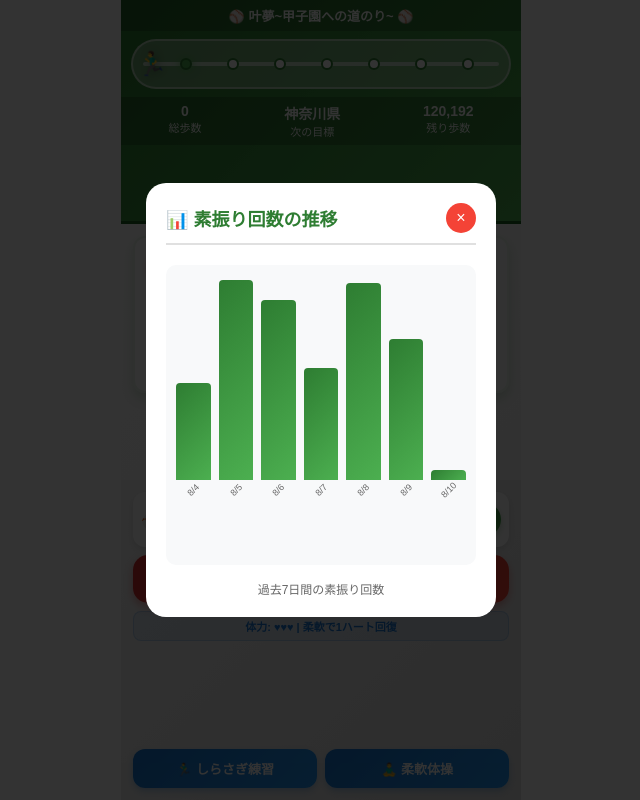
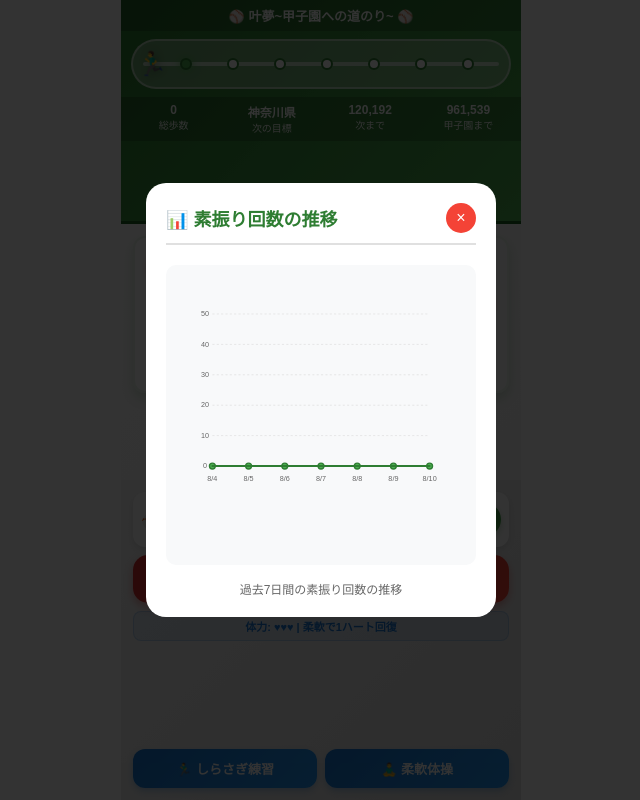
Before and after one commit to kuronuma33/koshien_app, a plain HTML site: page koshien_journey_app.html in a window 1280 px wide. Both pictures are taken after a click on the button "📊 グラフ". Shown: the whole page, without its empty margins (319-959 px from the left). Drawn offline with Linux system fonts and the light colour scheme.

Commit message:
Update koshien_journey_app.html
線グラフ修正

```diff
--- a/koshien_journey_app.html
+++ b/koshien_journey_app.html
@@ -107,10 +107,11 @@
         }
 
         .progress-info {
-            display: flex;
-            justify-content: space-around;
+            display: grid;
+            grid-template-columns: repeat(4, 1fr);
+            gap: 5px;
             color: white;
-            font-size: 11px;
+            font-size: 10px;
             padding: 6px;
             background: rgba(0,0,0,0.2);
         }
@@ -121,7 +122,7 @@
 
         .progress-number {
             font-weight: bold;
-            font-size: 14px;
+            font-size: 12px;
             display: block;
         }
 
@@ -535,6 +536,58 @@
             height: 250px;
             padding: 20px 10px;
             gap: 8px;
+            position: relative;
+        }
+
+        .line-chart {
+            position: relative;
+            height: 250px;
+            padding: 20px;
+        }
+
+        .chart-svg {
+            width: 100%;
+            height: 210px;
+        }
+
+        .chart-line {
+            fill: none;
+            stroke: #2E7D32;
+            stroke-width: 3;
+            stroke-linecap: round;
+            stroke-linejoin: round;
+        }
+
+        .chart-point {
+            fill: #4CAF50;
+            stroke: #2E7D32;
+            stroke-width: 2;
+            cursor: pointer;
+            transition: all 0.3s ease;
+        }
+
+        .chart-point:hover {
+            fill: #1B5E20;
+            r: 6;
+        }
+
+        .chart-grid {
+            stroke: #E0E0E0;
+            stroke-width: 1;
+            stroke-dasharray: 3,3;
+        }
+
+        .chart-label {
+            font-size: 10px;
+            fill: #666;
+            text-anchor: middle;
+        }
+
+        .chart-value-label {
+            font-size: 9px;
+            fill: #2E7D32;
+            text-anchor: middle;
+            font-weight: bold;
         }
 
         .bar-item {
@@ -711,8 +764,12 @@
                     <span>次の目標</span>
                 </div>
                 <div class="progress-stat">
-                    <span class="progress-number" id="remaining">961,538</span>
-                    <span>残り歩数</span>
+                    <span class="progress-number" id="remaining">120,192</span>
+                    <span>次まで</span>
+                </div>
+                <div class="progress-stat">
+                    <span class="progress-number" id="totalRemaining">961,538</span>
+                    <span>甲子園まで</span>
                 </div>
             </div>
         </div>
@@ -812,11 +869,11 @@
             </div>
             <div class="chart-container">
                 <div class="bar-chart" id="barChart">
-                    <!-- 動的に生成 -->
+                    <!-- 動的に線グラフを生成 -->
                 </div>
             </div>
             <div style="margin-top: 15px; text-align: center; color: #666; font-size: 12px;">
-                過去7日間の素振り回数
+                過去7日間の素振り回数の推移
             </div>
         </div>
     </div>
@@ -1006,11 +1063,14 @@
             const nextMilestone = milestones.find(m => m.steps > gameData.totalSteps);
             if (nextMilestone) {
                 const stepsToNext = nextMilestone.steps - gameData.totalSteps;
+                const stepsToGoal = TOTAL_STEPS - gameData.totalSteps;
                 document.getElementById('nextTarget').textContent = nextMilestone.name;
                 document.getElementById('remaining').textContent = stepsToNext.toLocaleString();
+                document.getElementById('totalRemaining').textContent = stepsToGoal.toLocaleString();
             } else {
                 document.getElementById('nextTarget').textContent = '🎉 到達！';
                 document.getElementById('remaining').textContent = '0';
+                document.getElementById('totalRemaining').textContent = '0';
             }
         }
 
@@ -1049,66 +1109,133 @@
             // チャートをクリア
             barChart.innerHTML = '';
 
-            // 最新7日分のデータを取得
-            let recentData = gameData.dailyHistory.slice(-7);
+            // 最新7日分の実際のデータを取得
+            let recentData = [];
+            const today = new Date();
 
-            // データが少ない場合はサンプルデータを追加
-            if (recentData.length < 7) {
-                const today = new Date();
-                const sampleData = [];
+            // 過去7日分のデータを準備
             for (let i = 6; i >= 0; i--) {
                 const date = new Date(today);
                 date.setDate(date.getDate() - i);
-                    const existingData = recentData.find(d => d.date === date.toDateString());
+                const dateString = date.toDateString();
+
+                // 履歴から該当日のデータを探す
+                const existingData = gameData.dailyHistory.find(d => d.date === dateString);
+
                 if (existingData) {
-                        sampleData.push(existingData);
+                    recentData.push(existingData);
                 } else if (i === 0) {
                     // 今日のデータ
-                        sampleData.push({
-                            date: date.toDateString(),
+                    recentData.push({
+                        date: dateString,
                         swings: gameData.todayData.swings,
                         steps: gameData.todayData.steps
                     });
                 } else {
-                        // 過去のランダムデータ
-                        sampleData.push({
-                            date: date.toDateString(),
-                            swings: Math.floor(Math.random() * 100) + 50,
-                            steps: Math.floor(Math.random() * 1000) + 500
+                    // データがない日は0として追加
+                    recentData.push({
+                        date: dateString,
+                        swings: 0,
+                        steps: 0
                     });
                 }
             }
-                recentData = sampleData;
+
+            // 線グラフを生成
+            createLineChart(barChart, recentData);
+            modal.classList.add('show');
         }
 
-            const maxSwings = Math.max(...recentData.map(d => d.swings)) || 100;
+        // 線グラフ作成
+        function createLineChart(container, data) {
+            const maxSwings = Math.max(...data.map(d => d.swings), 50); // 最小50で正規化
+            const width = 300;
+            const height = 210;
+            const padding = 40;
 
-            // 棒グラフを生成
-            recentData.forEach(dayData => {
-                const barItem = document.createElement('div');
-                barItem.className = 'bar-item';
+            // SVG要素を作成
+            const svg = document.createElementNS('http://www.w3.org/2000/svg', 'svg');
+            svg.setAttribute('class', 'chart-svg');
+            svg.setAttribute('viewBox', `0 0 ${width + padding * 2} ${height + padding * 2}`);
 
-                const bar = document.createElement('div');
-                bar.className = 'bar';
-                const height = Math.max(10, (dayData.swings / maxSwings) * 200);
-                bar.style.height = height + 'px';
+            // グリッド線を描画
+            for (let i = 0; i <= 5; i++) {
+                const y = padding + (height / 5) * i;
+                const line = document.createElementNS('http://www.w3.org/2000/svg', 'line');
+                line.setAttribute('class', 'chart-grid');
+                line.setAttribute('x1', padding);
+                line.setAttribute('y1', y);
+                line.setAttribute('x2', width + padding);
+                line.setAttribute('y2', y);
+                svg.appendChild(line);
 
-                const barValue = document.createElement('div');
-                barValue.className = 'bar-value';
-                barValue.textContent = dayData.swings;
-                bar.appendChild(barValue);
+                // Y軸ラベル
+                const label = document.createElementNS('http://www.w3.org/2000/svg', 'text');
+                label.setAttribute('class', 'chart-label');
+                label.setAttribute('x', padding - 10);
+                label.setAttribute('y', y + 3);
+                label.setAttribute('text-anchor', 'end');
+                label.textContent = Math.round(maxSwings - (maxSwings / 5) * i);
+                svg.appendChild(label);
+            }
 
-                const barLabel = document.createElement('div');
-                barLabel.className = 'bar-label';
-                const date = new Date(dayData.date);
-                barLabel.textContent = `${date.getMonth() + 1}/${date.getDate()}`;
+            // データポイントと線を描画
+            let pathData = '';
+            data.forEach((dayData, index) => {
+                const x = padding + (width / (data.length - 1)) * index;
+                const y = padding + height - (dayData.swings / maxSwings) * height;
 
-                barItem.appendChild(bar);
-                barItem.appendChild(barLabel);
-                barChart.appendChild(barItem);
+                // パスデータを構築
+                if (index === 0) {
+                    pathData += `M ${x} ${y}`;
+                } else {
+                    pathData += ` L ${x} ${y}`;
+                }
+
+                // データポイントを描画
+                const circle = document.createElementNS('http://www.w3.org/2000/svg', 'circle');
+                circle.setAttribute('class', 'chart-point');
+                circle.setAttribute('cx', x);
+                circle.setAttribute('cy', y);
+                circle.setAttribute('r', 4);
+
+                // ツールチップ効果
+                circle.addEventListener('mouseenter', function() {
+                    // 値ラベルを表示
+                    const valueLabel = document.createElementNS('http://www.w3.org/2000/svg', 'text');
+                    valueLabel.setAttribute('class', 'chart-value-label');
+                    valueLabel.setAttribute('id', 'temp-label');
+                    valueLabel.setAttribute('x', x);
+                    valueLabel.setAttribute('y', y - 10);
+                    valueLabel.textContent = dayData.swings;
+                    svg.appendChild(valueLabel);
                 });
 
-            modal.classList.add('show');
+                circle.addEventListener('mouseleave', function() {
+                    const tempLabel = svg.querySelector('#temp-label');
+                    if (tempLabel) tempLabel.remove();
+                });
+
+                svg.appendChild(circle);
+
+                // X軸ラベル（日付）
+                const date = new Date(dayData.date);
+                const dateLabel = document.createElementNS('http://www.w3.org/2000/svg', 'text');
+                dateLabel.setAttribute('class', 'chart-label');
+                dateLabel.setAttribute('x', x);
+                dateLabel.setAttribute('y', height + padding + 20);
+                dateLabel.textContent = `${date.getMonth() + 1}/${date.getDate()}`;
+                svg.appendChild(dateLabel);
+            });
+
+            // 線を描画
+            const path = document.createElementNS('http://www.w3.org/2000/svg', 'path');
+            path.setAttribute('class', 'chart-line');
+            path.setAttribute('d', pathData);
+            svg.appendChild(path);
+
+            // コンテナに追加
+            container.appendChild(svg);
         }
 
         // チャート非表示
```
Lines whose indentation alone changed are shown as unchanged.
